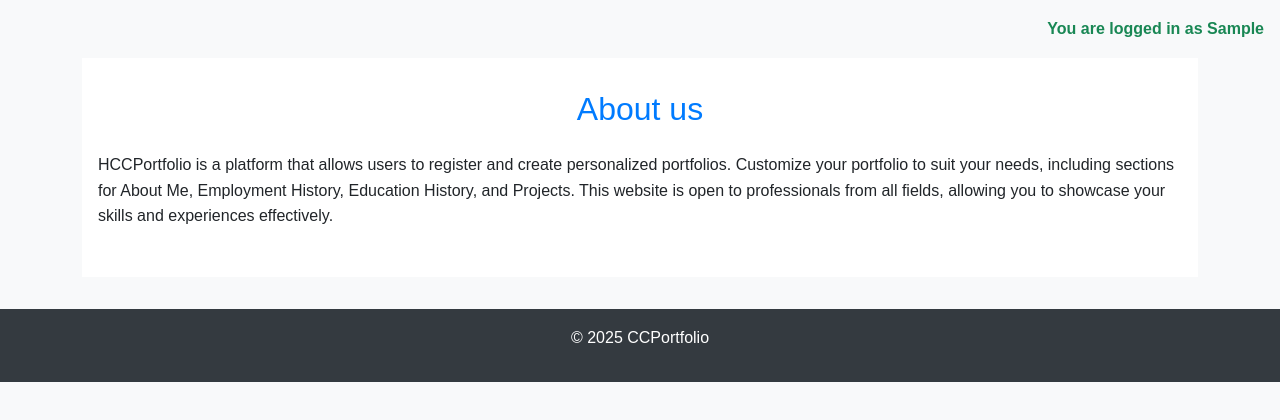
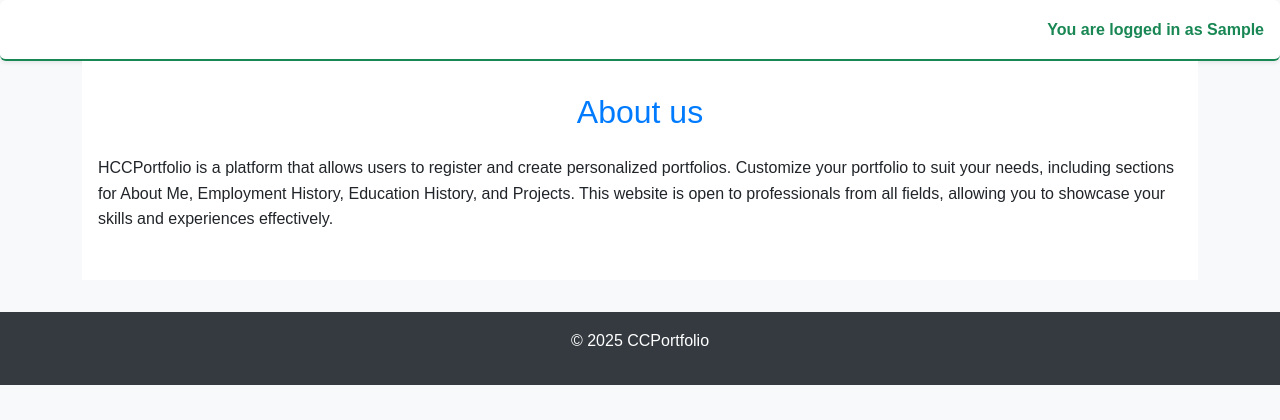
Before and after one commit to chrysanthusobinna/django-portfolio, a Django app: page / in a window 1280 px wide. Shown: the part 90-510 px from the top of the page. Run offline with Django 4.2, Linux system fonts and the light colour scheme; the visitor is signed in with stand-in values (Sample User, id 1).

Commit message:
Fix user profile view to handle user not found and update base template with new UI elements

```diff
--- a/portfolio/settings.py
+++ b/portfolio/settings.py
@@ -28,7 +28,7 @@ BASE_DIR = Path(__file__).resolve().parent.parent
 SECRET_KEY = os.environ.get("SECRET_KEY", "django-insecure-3*lc7q-hg^7ppudb-l9509!zx1l-ks27$d@@_1h=yciqs2mnih")
 
 # SECURITY WARNING: don't run with debug turned on in production!
-DEBUG = True
+DEBUG = False
 
 ALLOWED_HOSTS = ['8000-chrysanthus-djangoportf-6raalqfi070.ws-eu117.gitpod.io', '.herokuapp.com']
 
--- a/portfolio_app/views.py
+++ b/portfolio_app/views.py
@@ -1,12 +1,20 @@
-from django.shortcuts import render, get_object_or_404
+from django.shortcuts import render
 from .models import  About, Employment, Certification, Education, Portfolio, Contact
 from django.contrib.auth.models import User
+from django.shortcuts import redirect
+from django.contrib import messages
+
 
 def home(request):
     return render(request, 'home-page.html')
 
 def user_profile(request, username):
-    target_user = get_object_or_404(User, username=username)
+    try:
+        target_user = User.objects.get(username=username)
+    except User.DoesNotExist:
+        messages.error(request, "The user you are looking for does not exist.")
+        # Redirect to the home page
+        return redirect('home')
 
     # Get the related data for the user, or set to None if not found
     about = About.objects.filter(user=target_user).first() or None
--- a/templates/base.html
+++ b/templates/base.html
@@ -36,20 +36,24 @@
                         </li>
                         {% if user.is_authenticated %}
                         <li class="nav-item">
-                            <a class="nav-link {% if request.path == logout_url %}active{% endif %}" href="{% url 'user_profile' user.username %}">View My Portfolio</a>
+                            <a class="nav-link {% if request.path == logout_url %}active{% endif %}"
+                                href="{% url 'user_profile' user.username %}">View My Portfolio</a>
                         </li>
                         <li class="nav-item">
                             <a class="nav-link">Edit My Portfolio</a>
                         </li>
                         <li class="nav-item">
-                            <a class="nav-link {% if request.path == logout_url %}active{% endif %}" href="{% url 'account_logout' %}">Logout</a>
+                            <a class="nav-link {% if request.path == logout_url %}active{% endif %}"
+                                href="{% url 'account_logout' %}">Logout</a>
                         </li>
                         {% else %}
                         <li class="nav-item">
-                            <a class="nav-link {% if request.path == signup_url %}active{% endif %}" href="{% url 'account_signup' %}">Register</a>
+                            <a class="nav-link {% if request.path == signup_url %}active{% endif %}"
+                                href="{% url 'account_signup' %}">Register</a>
                         </li>
                         <li class="nav-item">
-                            <a class="nav-link {% if request.path == login_url %}active{% endif %}" href="{% url 'account_login' %}">Login</a>
+                            <a class="nav-link {% if request.path == login_url %}active{% endif %}"
+                                href="{% url 'account_login' %}">Login</a>
                         </li>
                         {% endif %}
 
@@ -58,6 +62,17 @@
             </div>
         </nav>
     </header>
+
+
+    {% if user.is_authenticated %}
+    <div class="bg-white p-3 rounded shadow-sm text-end"
+        style="border-top: 1px solid white; border-bottom: 2px solid var(--bs-success);">
+        <p class="text-success fw-bold m-0">
+            You are logged in as {{ user.first_name|default:user.email }}
+        </p>
+    </div>
+    {% endif %}
+
     {% if messages %}
     <div class="container mt-3">
       {% for message in messages %}
@@ -69,18 +84,12 @@
     </div>
     {% endif %}
 
-    {% if user.is_authenticated %}
-    <p class="text-end text-success fw-bold m-3">
-        You are logged in as {{ user.first_name|default:user.email }}
-    </p>
-    {% endif %}
-
     {% block content %}
     <!-- Content will go here -->
     {% endblock %}
 
     <footer>
-        <p>&copy; <span id="currentYear"></span>  CCPortfolio </p>
+        <p>&copy; <span id="currentYear"></span> CCPortfolio </p>
     </footer>
 
     <!-- jQuery -->
```
